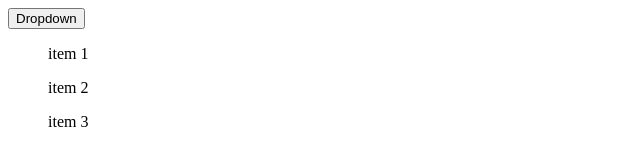
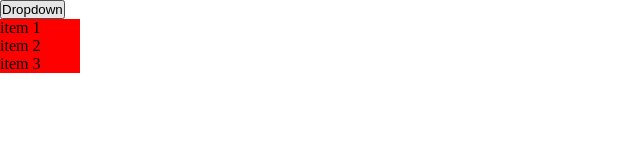
Before and after one commit to zwhahn/dropdown_menu, a website: page index.html in a window 1280 px wide. Both pictures are taken after a click on the button "Dropdown". Shown: the whole page, without its empty margins (0-640 px from the left). Drawn offline with Linux system fonts and the light colour scheme.

Commit message:
Get dropdown working

```diff
--- /dev/null
+++ b/app.js
@@ -0,0 +1,8 @@
+dropdownBtn = document.getElementById('dropdown-btn');
+dropdownBtn.addEventListener('click', showDropdown);
+
+function showDropdown () {
+    console.log("clicked")
+    dropdownContent = document.getElementById('content');
+    dropdownContent.classList.toggle('show');
+}
--- a/index.html
+++ b/index.html
@@ -4,10 +4,11 @@
     <meta charset="UTF-8" />
     <meta name="viewport" content="width=device-width, initial-scale=1.0" />
     <title>dropdown_menu</title>
+    <link rel="stylesheet" href="./style.css">
   </head>
   <body>
-    <button>Dropdown</button>
-    <div class="dropdown">
+    <button id="dropdown-btn">Dropdown</button>
+    <div id="content" class="dropdown-content">
       <ul>
         item 1
       </ul>
@@ -18,5 +19,6 @@
         item 3
       </ul>
     </div>
+   <script src="app.js"></script>
   </body>
 </html>
--- a/style.css
+++ b/style.css
@@ -0,0 +1,15 @@
+* {
+    margin: 0px;
+    box-sizing: border-box;
+    padding: 0px;
+}
+
+.dropdown-content {
+    display: none;
+    background-color: red;
+    width: 80px;
+}
+
+.show {
+    display: block;
+}
```
